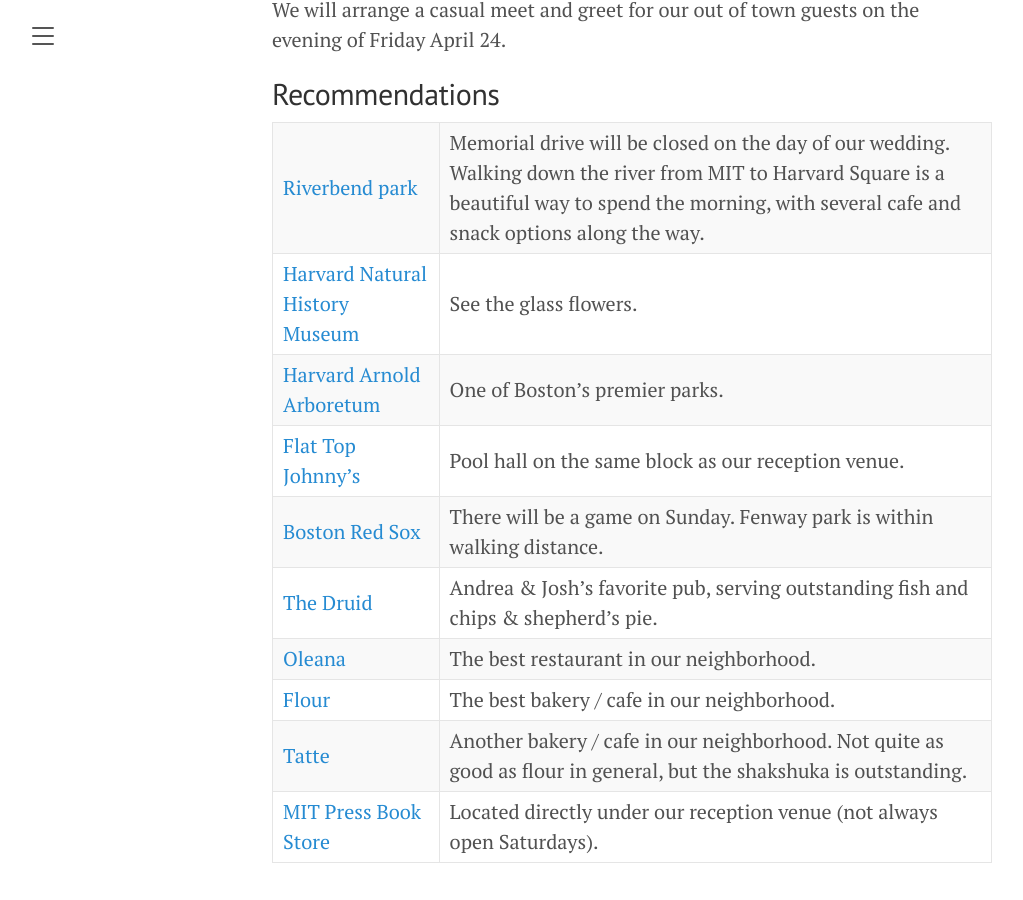
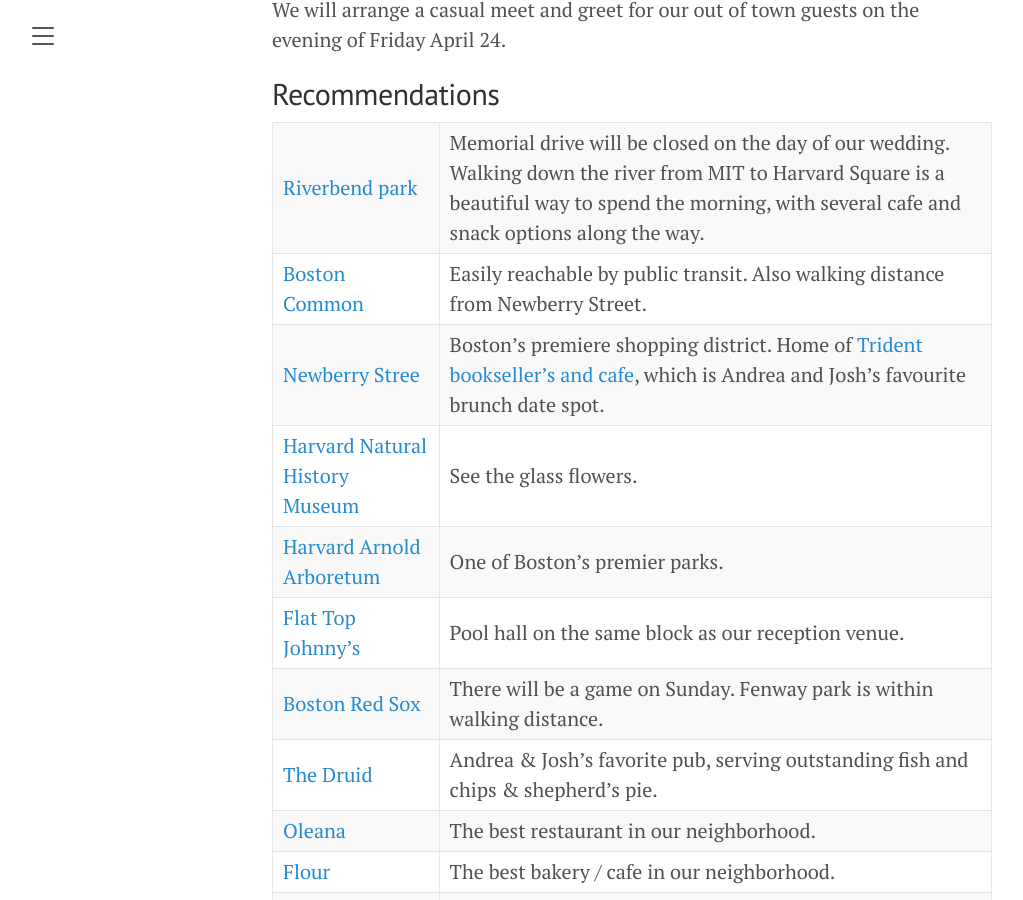
Before and after one commit to JoshBradshaw/andreajosh.github.io, a Jekyll site: the page built from _posts/2023-12-30-overview.md, in a window 1280 px wide and 900 px high, scrolled down 3034 px. Shown: the whole window, without its empty margins (8-1031 px from the left). Built offline with Jekyll 4.4.1, drawn with Linux system fonts in a browser that asks for light colours.

Commit message:
Update 2023-12-30-overview.md

```diff
--- a/_posts/2023-12-30-overview.md
+++ b/_posts/2023-12-30-overview.md
@@ -71,6 +71,8 @@ We will arrange a casual meet and greet for our out of town guests on the evenin
 ## Recommendations
 
 [Riverbend park](https://www.cambridgema.gov/streetsandtransportation/memorialdrive#:~:text=The%20Massachusetts%20Legislature%20passes%20a,end%20of%20April%20until%20mid) | Memorial drive will be closed on the day of our wedding. Walking down the river from MIT to Harvard Square is a beautiful way to spend the morning, with several cafe and snack options along the way.
+[Boston Common](https://www.boston.gov/parks/boston-common) | Easily reachable by public transit. Also walking distance from Newberry Street.
+[Newberry Stree](https://www.boston-discovery-guide.com/newbury-street-shopping.html) | Boston's premiere shopping district. Home of [Trident bookseller's and cafe](https://www.tridentbookscafe.com/), which is Andrea and Josh's favourite brunch date spot.
 [Harvard Natural History Museum](https://hmnh.harvard.edu/) | See the glass flowers.
 [Harvard Arnold Arboretum](https://arboretum.harvard.edu/)       | One of Boston's premier parks.
 [Flat Top Johnny's](https://g.co/kgs/qrAD5ez) | Pool hall on the same block as our reception venue.
```
